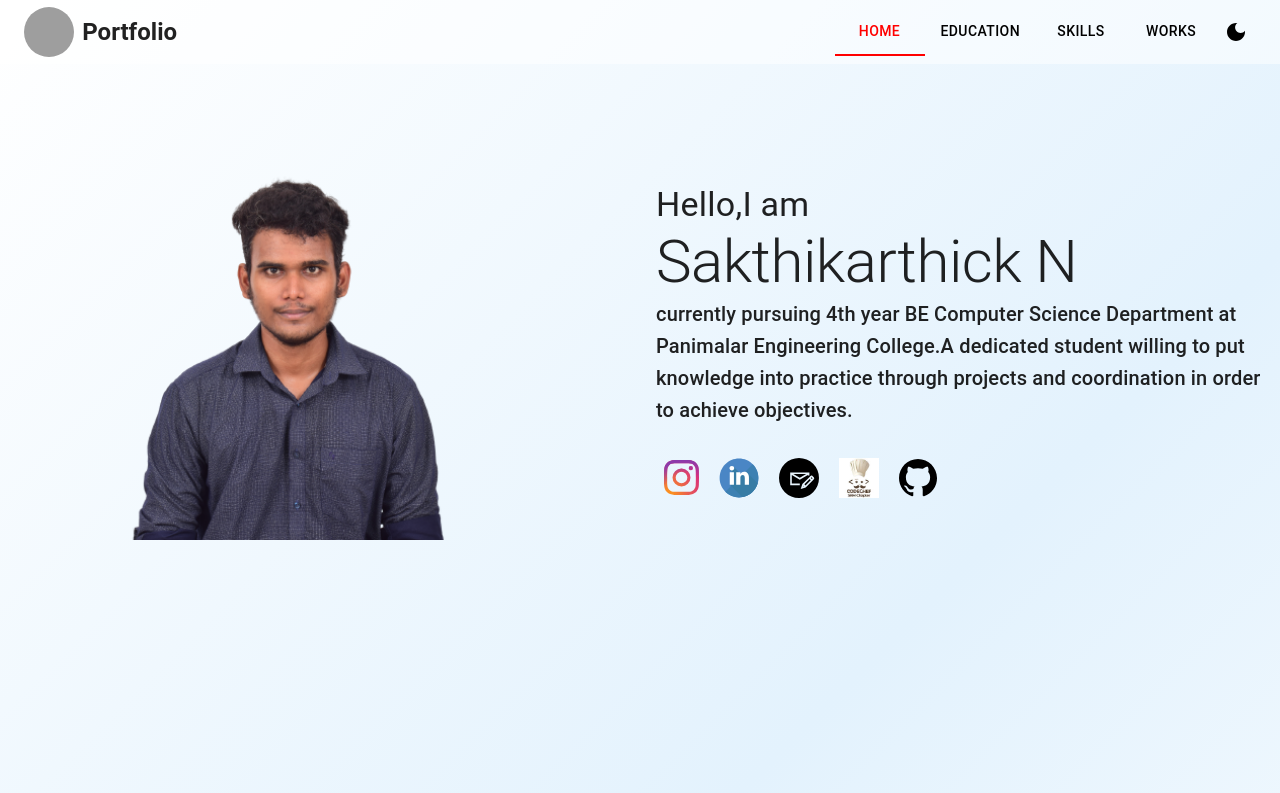
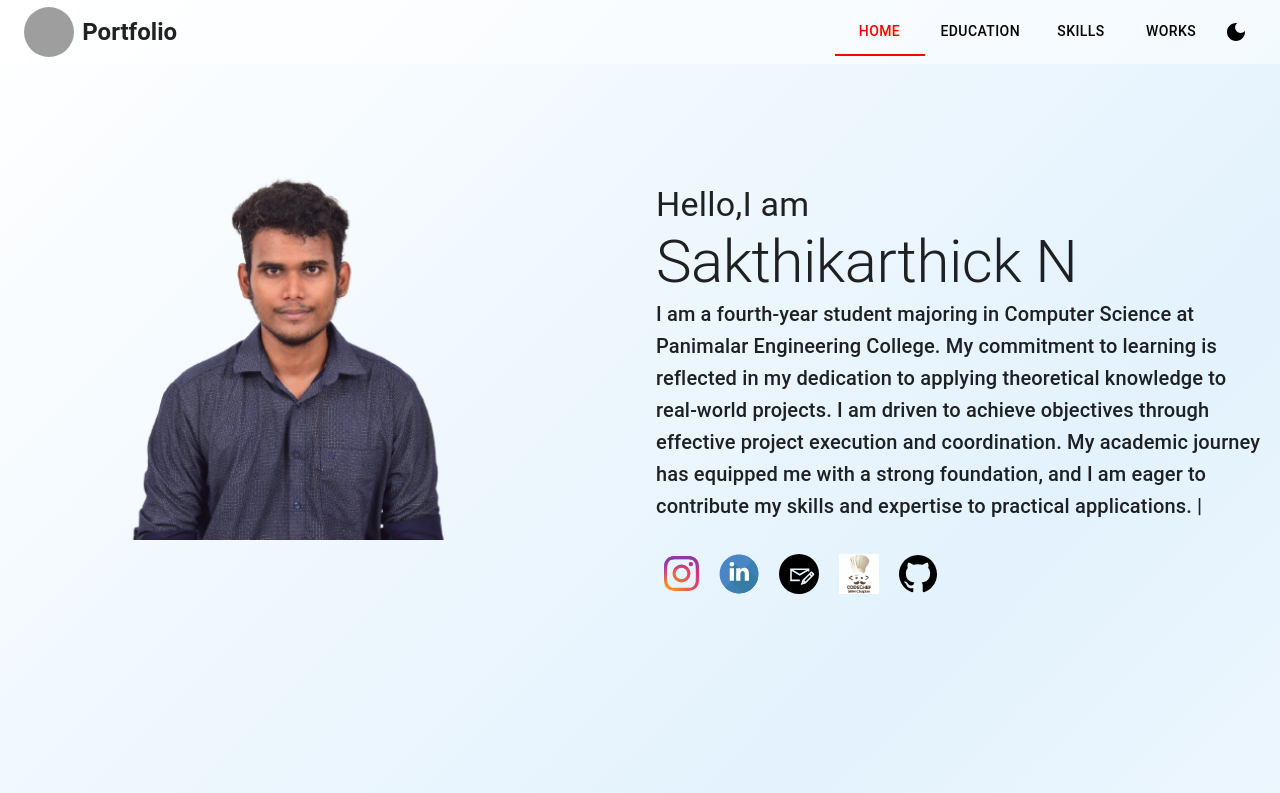
Before and after one commit to Sakthikarthick3107/Portfolio.github.io, a React (Create React App) app: page / in a window 1280 px wide. Shown: the top 793 px of the page. Built offline with nearby package versions, Linux system fonts and the light colour scheme; grey boxes are pictures that could not be loaded.

Commit message:
showmore chg

```diff
--- a/src/components/Home.js
+++ b/src/components/Home.js
@@ -13,10 +13,32 @@ import github from '../images/github.svg'
 const Home = () => {
     const animate = animateText()
     const[visible , setVisible] = useState(false)
-
+    const[objective , setObjective] = useState('');
+    const [currentIndex, setCurrentIndex] = useState(0);
+    const[showCursor,setShowCursor] = useState(true)
+    const blinkCursor = '|'
     useEffect(() => {
         setVisible(true)
     },[])
+
+    const sentence = "I am a fourth-year student majoring in Computer Science at Panimalar Engineering College. My commitment to learning is reflected in my dedication to applying theoretical knowledge to real-world projects. I am driven to achieve objectives through effective project execution and coordination. My academic journey has equipped me with a strong foundation, and I am eager to contribute my skills and expertise to practical applications.";
+    useEffect(() =>{
+        if(currentIndex < sentence.length){
+            const timeout = setTimeout(() =>{
+                setObjective((prev) => prev + sentence[currentIndex]);
+                setCurrentIndex(e  => e+1);
+
+            },10);
+            return () => clearTimeout(timeout)
+        }
+    },[currentIndex , sentence])
+
+    useEffect(()=>{
+        const blinking = setInterval(() =>{
+            setShowCursor(!showCursor)
+        },300);
+        return ()=> clearInterval(blinking)
+    },[showCursor])
 
 
   return (
@@ -32,16 +54,18 @@ const Home = () => {
 
                 </Grid>
                 <Grid item lg={6} md={8} sm={12} xs={12}>
-                    <Item>
-                    <div className={`${animate.rightContainer} ${visible ? animate.rightContainerVisible:''}`}>
+
+
                         <br/><br/>
+                        <Stack direction='column' display='flex' justifyContent='flex-start' p={2}>
                         <Typography variant='h4'>Hello,I am</Typography>
                         <Typography variant='h2'>Sakthikarthick N</Typography>
-                        <Typography variant='h6'>
-                         currently pursuing 4th year BE Computer Science Department at Panimalar
-                        Engineering College.A dedicated student willing to put knowledge into practice through projects and coordination
-                        in order to achieve objectives.
-                        </Typography><br/>
+                        <Typography variant='h6' >
+                        {objective}&nbsp;{showCursor && blinkCursor}
+                        </Typography>
+
+                        <br/>
+                        {sentence === objective &&
                         <Stack direction='row'  spacing={0.5}>
                             <IconButton component={Link} href='https://www.instagram.com/__intelligent__psycho__/'
                                 target='blank' ><img src={Instagram} alt='Instagram' style={{height:35,width:35}} /></IconButton>
@@ -54,9 +78,9 @@ const Home = () => {
                             <IconButton component={Link} href='https://github.com/Sakthikarthick3107'
                                 target='blank'><img src={github} alt='Github' style={{height:38,width:38}} /></IconButton>
                         </Stack>
+                            }
+                        </Stack>
 
-                    </div>
-                    </Item>
                 </Grid>
             </Grid>
         </Box>
--- a/src/styles/animateText.js
+++ b/src/styles/animateText.js
@@ -6,7 +6,7 @@ const animateText = makeStyles((theme)=>({
     rightContainer:{
         transform:'translateY(100%)',
         opacity:0,
-        transition:'transform 1s ease-out,opacity 5s ease-out'
+        transition:'transform 1s ease-out,opacity 2s ease-out'
     },
     rightContainerVisible:{
         transform:'translateY(0)',
@@ -15,11 +15,11 @@ const animateText = makeStyles((theme)=>({
     leftContainer:{
 
         opacity:0,
-        transition:'opacity 5s ease'
+        transition:'opacity 2s ease'
     },
     leftContainerVisible:{
         opacity:1,
-        transition:'opacity 5s ease'
+        transition:'opacity 2s ease'
     },
 
 
--- a/src/styles/light.js
+++ b/src/styles/light.js
@@ -83,7 +83,7 @@ const light = createTheme({
           styleOverrides: {
             root: {
                 border:'solid 1px #b3e5fc',
-                maxWidth:380,
+                width:'90%',
                 transition: 'transform 0.2s ease',
                 ":hover":{
                   transform: 'scale(1.02)',
@@ -94,7 +94,8 @@ const light = createTheme({
          MuiCardHeader:{
             styleOverrides: {
               root: {
-                backgroundColor: '#42a5f5'
+                backgroundColor: '#42a5f5',
+
               }
             }
          },
```
